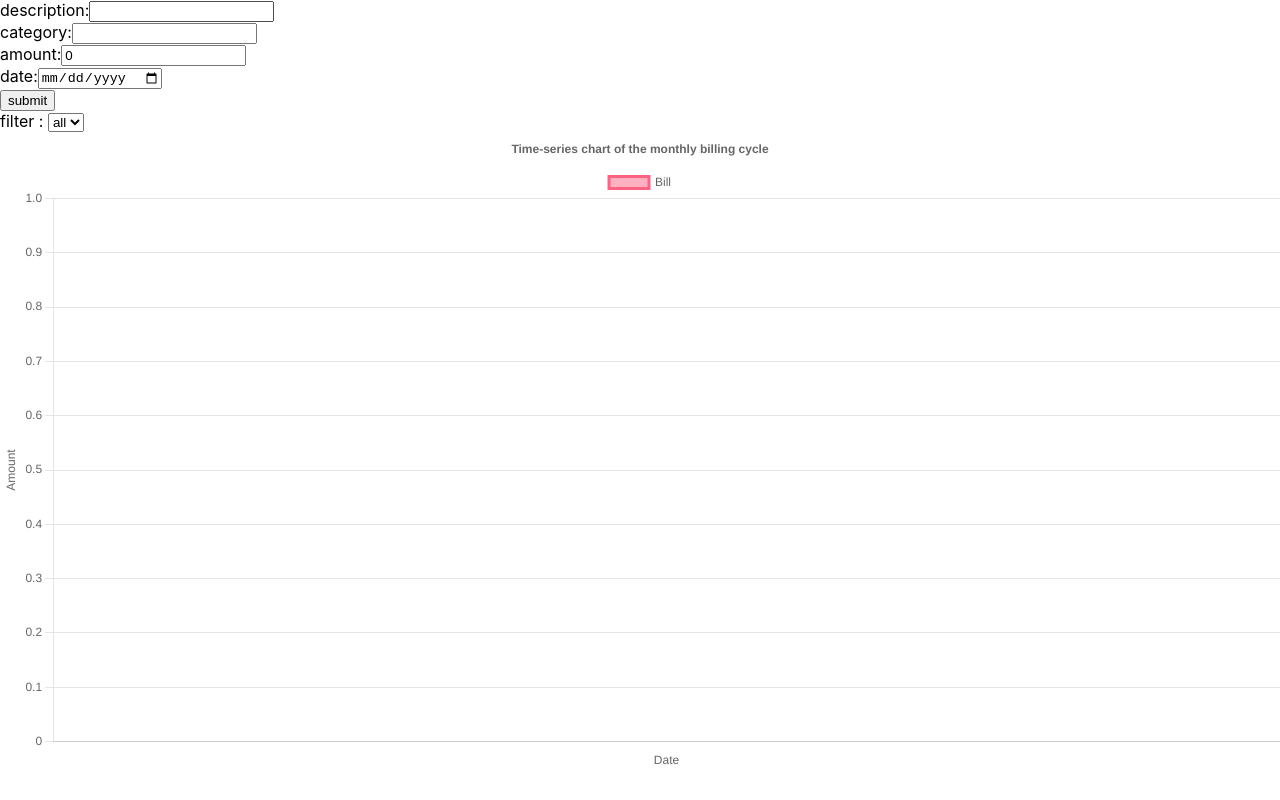
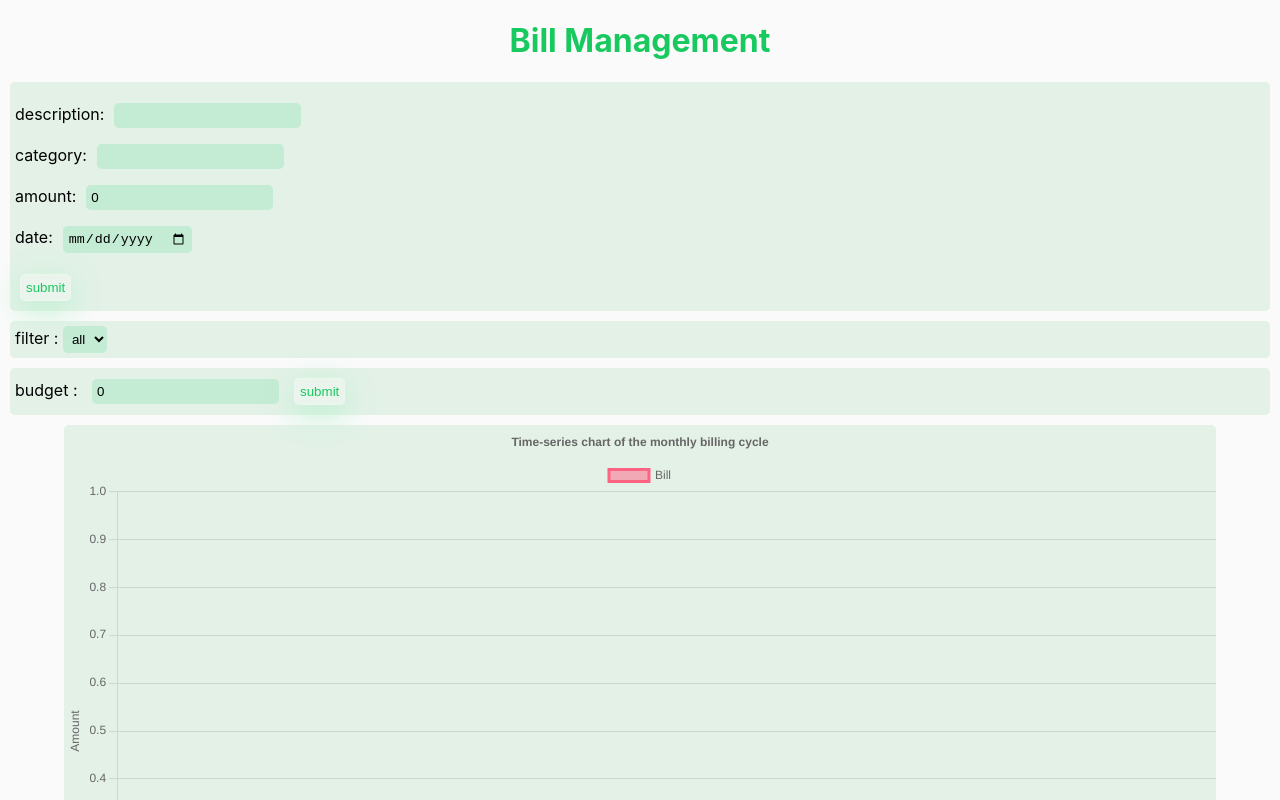
Before and after one commit to Rajjadhav1710/bill-management-react-app, a React (Create React App) app: page / in a window 1280 px wide. Shown: the top 800 px of the page. Built offline with nearby package versions, Linux system fonts and the light colour scheme.

Commit message:
Completed app using react

```diff
--- a/src/App.css
+++ b/src/App.css
@@ -1,38 +1,64 @@
-.App {
-  text-align: center;
+body{
+  background-color: #fafafa;
+}
+.chart-container{
+  width: 90%;
+  margin: 0 auto;
+  background-color: #e3f1e7;
+  border-radius: 5px;
+  margin-bottom: 10px;
 }
 
-.App-logo {
-  height: 40vmin;
-  pointer-events: none;
+.filter-container,.budget-container{
+  border-radius: 5px;
+  margin: 10px;
+  padding: 5px;
+  background-color: #e3f1e7;
 }
 
-@media (prefers-reduced-motion: no-preference) {
-  .App-logo {
-    animation: App-logo-spin infinite 20s linear;
-  }
+.bill-in-budget-modal{
+  border-radius: 5px;
+  position: absolute;
+  top: 25%;
+  left: 35%;
+  height: 50vh;
+  width: 30%;
+  overflow: scroll;
 }
 
-.App-header {
-  background-color: #282c34;
-  min-height: 100vh;
-  display: flex;
-  flex-direction: column;
-  align-items: center;
-  justify-content: center;
-  font-size: calc(10px + 2vmin);
-  color: white;
+input{
+  border-radius: 5px;
+  padding: 5px;
+  background-color: #c4ebd3;
+  border: none;
+  margin-left: 10px;
+  margin-right: 10px;
 }
 
-.App-link {
-  color: #61dafb;
+input:focus{
+  outline: none;
 }
 
-@keyframes App-logo-spin {
-  from {
-    transform: rotate(0deg);
-  }
-  to {
-    transform: rotate(360deg);
-  }
+button{
+  padding: 5px;
+  color: #17c95f;
+  margin: 5px;
+  background: rgba( 255, 255, 255, 0.25 );
+  box-shadow: 0 8px 32px 0 #b7f1cd;
+  backdrop-filter: blur( 4px );
+  -webkit-backdrop-filter: blur( 4px );
+  border-radius: 5px;
+  border: 1px solid rgba( 255, 255, 255, 0.18 );
 }
+
+select{
+  border: none;
+  padding: 5px;
+  outline: none;
+  background-color: #c4ebd3;
+  border-radius: 5px;
+}
+
+span{
+  color: #17c95f;
+}
--- a/src/App.js
+++ b/src/App.js
@@ -1,4 +1,5 @@
 import React, { useState } from "react";
+import "./App.css"
 
 import BillAddFormComponents from "./components/BillAddFormComponents";
 import BillCardComponent from "./components/BillCardComponent";
@@ -16,6 +17,8 @@ import {
   LineElement,
   Filler
 } from "chart.js";
+import BillCardForModalComponent from "./components/BillCardForModalComponent";
+import { useEffect } from "react";
 
 ChartJS.register(
   CategoryScale,
@@ -33,6 +36,9 @@ function App() {
   const [bills, setBills] = useState([]);//Array/list of bill
   const [categories, setCategories] = useState([]);//Array/list of category (unique)
   const [filter, setFilter] = useState("all");
+  const [budget, setBudget] = useState(0);
+  const [isBillInBudgetModalVisible, setIsBillInBudgetModalVisible] = useState(false);
+  const [billsInBudget, setBillsInBudget] = useState([]);//Array/list of bill in budget
 
   const getCategoryFrequency = (bills,category)=>{
     let count=0;
@@ -75,12 +81,35 @@ function App() {
     console.log(bills);
   };
 
+  useEffect(()=>{
+    if(budget!==0){
+      setIsBillInBudgetModalVisible(true);
+    }
+  },[billsInBudget,budget]);
+
+  const handleBudget = (evt)=>{
+    evt.preventDefault();
+    let myBudget = budget;
+    let billsInBudgetList = bills.map((billItem)=>{
+      if(billItem.amount<=myBudget){
+        myBudget = myBudget-billItem.amount;
+        return(billItem);
+      }else{
+        return null;
+      }
+    });
+    setBillsInBudget(billsInBudgetList);
+  };
+
   return (
     <div>
+      <div style={{textAlign:"center",color:"#17c95f"}}>
+        <h1>Bill Management</h1>
+      </div>
       <div>
         <BillAddFormComponents setBills={setBills} bills={bills} categories={categories} setCategories={setCategories} getCategoryFrequency={getCategoryFrequency}/>
       </div>
-      <div>
+      <div className="filter-container">
         <label htmlFor="filter-by-category">filter : </label>
         <select name="" id="filter-by-category" onChange={(evt)=>{setFilter(evt.target.value)}}>
           <option value="all">all</option>
@@ -88,6 +117,40 @@ function App() {
             categories.map((categoryItem,index)=><option key={index} value={categoryItem}>{categoryItem}</option>)
           }
         </select>
+      </div>
+      <div className="budget-container">
+        <form onSubmit={handleBudget}>
+          <div>
+            <label htmlFor="budget">budget : </label>
+            <input type="number" id="budget" value={budget} onChange={(evt)=>setBudget(evt.target.value)} min={"0"} required/>
+            <button type="submit">submit</button>
+          </div>
+        </form>
+        {
+          isBillInBudgetModalVisible
+          ?
+          <div className="bill-in-budget-modal" style={{backgroundColor:"#ffffff",  boxShadow: "0 8px 32px 0 #b7f1cd"}}>
+            <div>
+              <p style={{marginLeft:"10px",textAlign:"center",color:"#17c95f"}}>Bills that should be paid</p>
+            </div>
+            <div>
+              {
+                billsInBudget.map((billItem)=>{
+                  if(billItem){
+                    return(<BillCardForModalComponent key={billItem.id} billItem={billItem}/>);
+                  }else{
+                    return null;
+                  }
+                })
+              }
+            </div>
+            <div style={{margin:"10px 10px 5px 10px",textAlign:"center"}}>
+              <button onClick={()=>{setIsBillInBudgetModalVisible(false)}}>close</button>
+            </div>
+          </div>
+          :
+          null
+        }
       </div>
       <div>
         {
@@ -100,7 +163,7 @@ function App() {
           })
         }
       </div>
-      <div>
+      <div className="chart-container">
         <Line options={{
           responsive : true,
           plugins : {
@@ -140,7 +203,9 @@ function App() {
           ]
         }}/>
       </div>
-
+      <div className="footer" style={{textAlign:"center"}}>
+        <p>made with ❤️ in india for brightmoney</p>
+      </div>
     </div>
   );
 }
--- a/src/components/BillAddFormComponents.js
+++ b/src/components/BillAddFormComponents.js
@@ -1,4 +1,5 @@
 import React, { useState } from "react";
+import "../css/_billAddFormComponent.css";
 
 const BillAddFormComponents = ({setBills,bills,setCategories,categories,getCategoryFrequency}) => {
 
@@ -36,21 +37,21 @@ const BillAddFormComponents = ({setBills,bills,setCategories,categories,getCateg
     };
 
     return (
-        <div>
+        <div className="bill-add-form-container">
             <form onSubmit={handleBillData}>
-                <div>
+                <div className="input-container">
                     <label htmlFor="description">description:</label>
                     <input id="description" type="text" value={description} onChange={(evt)=>{setDescription(evt.target.value)}}/>
                 </div>
-                <div>
+                <div className="input-container">
                     <label htmlFor="category">category:</label>
                     <input id="category" type="text" value={category} onChange={(evt)=>{setCategory(evt.target.value)}} required/>
                 </div>
-                <div>
+                <div className="input-container">
                     <label htmlFor="amount">amount:</label>
                     <input id="amount" type="number" value={amount} onChange={(evt)=>{setAmount(evt.target.value)}} required min={"0"}/>
                 </div>
-                <div>
+                <div className="input-container">
                     <label htmlFor="date">date:</label>
                     <input id="date" type="date" value={date} onChange={(evt)=>{setDate(evt.target.value)}} required/>
                 </div>
--- a/src/components/BillCardComponent.js
+++ b/src/components/BillCardComponent.js
@@ -1,4 +1,5 @@
 import React, { useState } from "react";
+import "../css/_billCardComponent.css";
 
 const BillCardComponent = ({billItem,deleteBillItem,editBillItem}) => {
     const [isEditable, setIsEditable] = useState(false);
@@ -25,22 +26,22 @@ const BillCardComponent = ({billItem,deleteBillItem,editBillItem}) => {
         {
             isEditable
             ?
-            <div>
+            <div className="bill-card">
                 <form onSubmit={handleEditedBillData}>
-                    <div>
-                        <label htmlFor="edited_description">description:</label>
+                    <div className="input-container">
+                        <label htmlFor="edited_description">description : </label>
                         <input id="edited_description" type="text" value={editedDescription} onChange={(evt)=>{setEditedDescription(evt.target.value)}}/>
                     </div>
-                    <div>
-                        <label htmlFor="edited_category">category:</label>
+                    <div className="input-container">
+                        <label htmlFor="edited_category">category : </label>
                         <input id="edited_category" type="text" value={editedCategory} onChange={(evt)=>{setEditedCategory(evt.target.value)}} required/>
                     </div>
                     <div>
-                        <label htmlFor="edited_amount">amount:</label>
+                        <label htmlFor="edited_amount">amount : </label>
                         <input id="edited_amount" type="number" value={editedamount} onChange={(evt)=>{setEditedAmount(evt.target.value)}} required min={"0"}/>
                     </div>
-                    <div>
-                        <label htmlFor="edited_date">date:</label>
+                    <div className="input-container">
+                        <label htmlFor="edited_date">date : </label>
                         <input id="edited_date" type="date" value={editedDate} onChange={(evt)=>{setEditedDate(evt.target.value)}} required/>
                     </div>
                     <div>
@@ -49,18 +50,18 @@ const BillCardComponent = ({billItem,deleteBillItem,editBillItem}) => {
                 </form>
             </div>
             :
-            <div>
+            <div className="bill-card">
                 <div>
-                    <p>description:{billItem.description}</p>
-                    <p>category:{billItem.category}</p>
-                    <p>amount:{billItem.amount}</p>
-                    <p>date:{billItem.date}</p>
+                    <p><span>description</span> : {billItem.description}</p>
+                    <p><span>category</span> : {billItem.category}</p>
+                    <p><span>amount</span> : {billItem.amount}</p>
+                    <p><span>date</span> : {billItem.date}</p>
                 </div>
-                <div>
-                    <div>
+                <div className="edit-delete-btn-container">
+                    <div className="btn-container">
                         <button onClick={()=>{setIsEditable(true)}}>edit</button>
                     </div>
-                    <div>
+                    <div className="btn-container">
                         <button onClick={()=>{deleteBillItem(billItem.id)}}>delete</button>
                     </div>
                 </div>
--- /dev/null
+++ b/src/components/BillCardForModalComponent.js
@@ -0,0 +1,15 @@
+import React from "react";
+import "../css/_billCardForModalComponent.css";
+
+const BillCardForModalComponent = ({billItem}) => {
+  return (
+    <div className="bill-card">
+        <p><span>description</span> : {billItem.description}</p>
+        <p><span>category</span> : {billItem.category}</p>
+        <p><span>amount</span> : {billItem.amount}</p>
+        <p><span>date</span> : {billItem.date}</p>
+    </div>
+  );
+}
+
+export default BillCardForModalComponent;
--- /dev/null
+++ b/src/css/_billAddFormComponent.css
@@ -0,0 +1,6 @@
+.bill-add-form-container{
+    margin: 10px;
+    padding: 5px;
+    background-color: #e3f1e7;
+    border-radius: 5px;
+}
--- /dev/null
+++ b/src/css/_billCardComponent.css
@@ -0,0 +1,20 @@
+.bill-card{
+    margin: 10px;
+    padding: 5px;
+    background-color: #e3f1e7;
+    border-radius: 5px;
+}
+
+.edit-delete-btn-container{
+    display: flex;
+}
+
+.btn-container{
+    margin-left: 2px;
+    margin-right: 2px;
+}
+
+.input-container{
+    margin-top: 1rem;
+    margin-bottom: 1rem;
+}
```
Also changed, not shown: src/css/_billCardForModalComponent.css (added).
